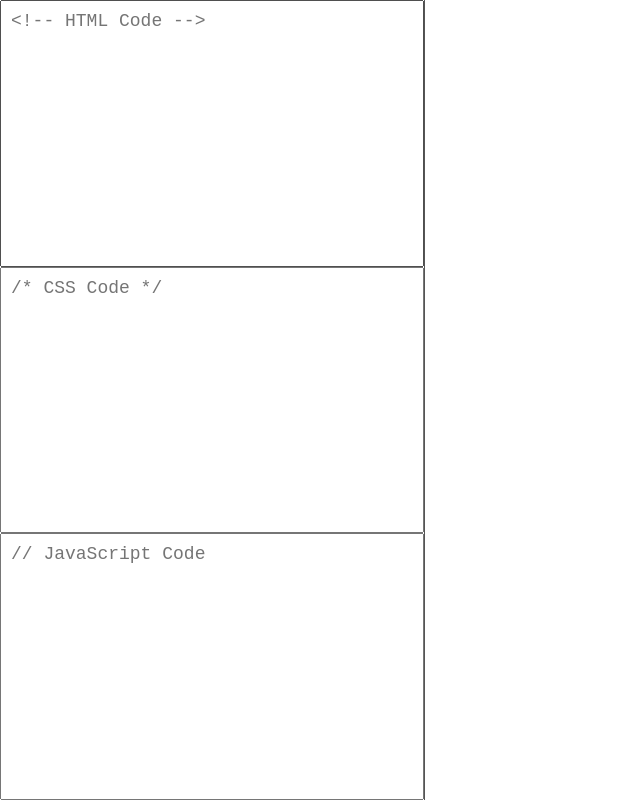
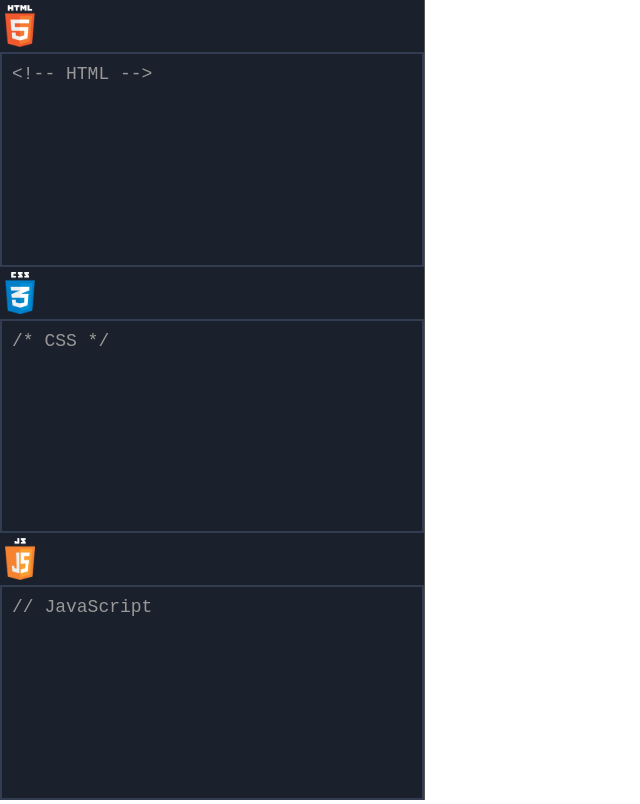
Before and after one commit to virejdasani/CodeBox, an Electron app: page index.html in a window 850 px wide. Shown: the whole page, without its empty margins (0-640 px from the left). Drawn offline with Linux system fonts and the light colour scheme.

Commit message:
Made everything look better

```diff
--- a/index.css
+++ b/index.css
@@ -3,15 +3,24 @@
     padding: 0px;
     box-sizing: border-box;
 }
+
 body {
     height: 100vh;
     display: flex;
 }
+
+#langLogo {
+    width: 30px;
+    margin: 5px;
+}
+
 .code-area {
     display: flex;
-    flex-direction:column;
+    flex-direction: column;
     width: 50%;
-    border-right:1px solid #555;
+    resize: both;
+    border-right: 1px solid #555;
+    background-color: #1B212C;
 }
 
 .code-area textarea {
@@ -21,10 +30,20 @@
     height: 33.33%;
     font-size: 18px;
     padding: 10px;
+    background-color: #1B212C;
+    border: solid 2px #323d52;
+    color: white;
 }
+
+
+.code-area textarea::placeholder {
+    color: rgb(152, 152, 152);
+}
+
 .preview-area {
     width: 50%;
 }
+
 .preview-area iframe {
     width: 100%;
     height: 100%;
--- a/index.html
+++ b/index.html
@@ -8,14 +8,21 @@
     <title>Code Box</title>
 </head>
 <body>
+    <!-- Where the code is written -->
     <div class="code-area">
-        <textarea id="htmlCode" placeholder="<!-- HTML Code -->"
+        <img id="langLogo" src="./assets/htmlTransparentLogo.png"/>
+        <textarea id="htmlCode" placeholder="<!-- HTML -->"
                   oninput="showPreview()"></textarea>
-        <textarea id="cssCode" placeholder="/* CSS Code */"
+
+        <img id="langLogo" src="./assets/cssTransparentLogo.png"/>
+        <textarea id="cssCode" placeholder="/* CSS */"
                   oninput="showPreview()"></textarea>
-        <textarea id="jsCode" placeholder="// JavaScript Code"
+
+        <img id="langLogo" src="./assets/jsTransparentLogo.png"/>
+        <textarea id="jsCode" placeholder="// JavaScript"
                   oninput="showPreview()"></textarea>
       </div>
+      <!-- Where the code gets executed -->
       <div class="preview-area">
         <iframe id="preview-window"></iframe>
       </div>
```
Also changed, not shown: assets/cssTransparentLogo.png (added), assets/htmlTransparentLogo.png (added), assets/jsTransparentLogo.png (added), 1 other file. Lines whose indentation alone changed are shown as unchanged.
